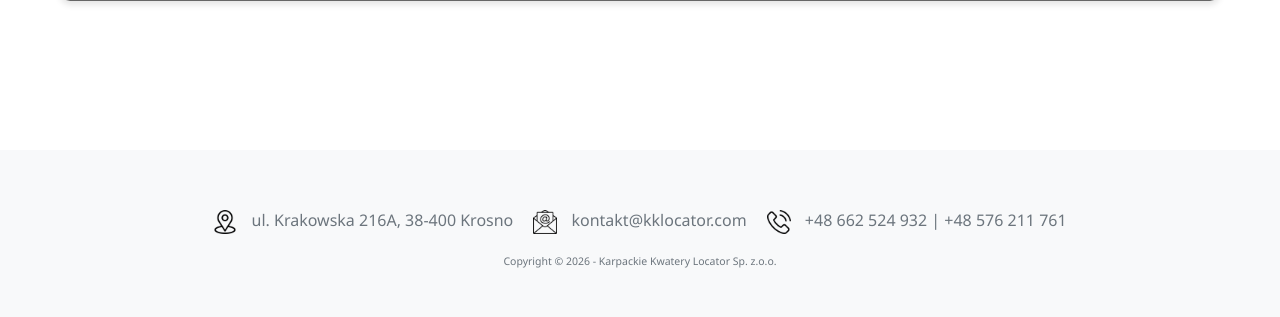
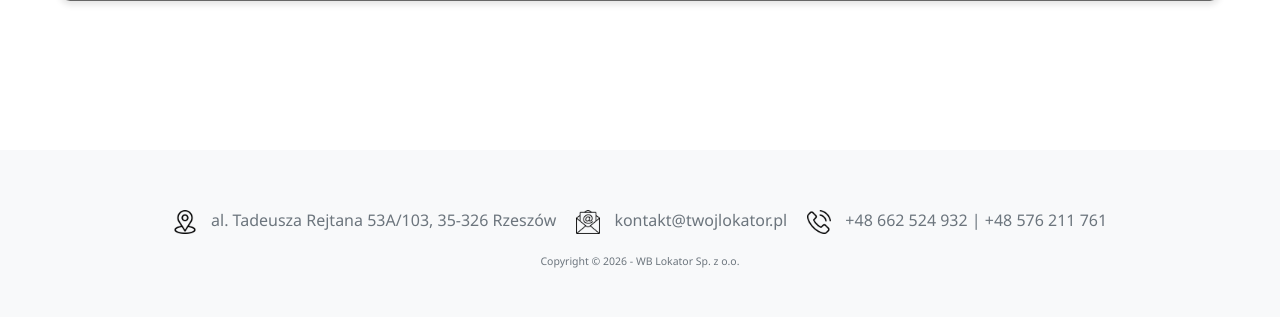
Before and after one commit to mykasero/Karpackie-Kwatery-Locator, a Django app: page /administracja/dodaj_lokal/ in a window 1280 px wide. Shown: the part 810-1127 px from the top of the page. Run offline with Django 5.2, Linux system fonts and the light colour scheme; the visitor is signed in with stand-in values (Sample User, id 1); data that the repository does not hold is empty; parts of the project's set-up code (start-up, migrations or seed data) failed here and were passed over; some libraries are stand-ins or nearby versions.

Commit message:
Update information in footer and contact view

```diff
--- a/templates/core/base.html
+++ b/templates/core/base.html
@@ -189,11 +189,11 @@
         <!-- Footer -->
         <footer class="bg-light py-5">
             <div class="footer-contact p_light_weight" style='color:#6c757d; font-family:"SEGOE UI";'>
-                <p style="margin: 10px 10px;"><img src='{% static "images/map_icon.png" %}' style="height:24px; margin-right:10px;"> ul. Krakowska 216A, 38-400 Krosno</p>
-                <p style="margin: 10px 10px;"><img src='{% static "images/email_icon.png" %}' style="height:24px; margin-right:10px;"> kontakt@kklocator.com</p>
+                <p style="margin: 10px 10px;"><img src='{% static "images/map_icon.png" %}' style="height:24px; margin-right:10px;"> al. Tadeusza Rejtana 53A/103, 35-326 Rzeszów</p>
+                <p style="margin: 10px 10px;"><img src='{% static "images/email_icon.png" %}' style="height:24px; margin-right:10px;"> kontakt@twojlokator.pl</p>
                 <p style="margin: 10px 10px;"><img src='{% static "images/phone_icon.png" %}' style="height:24px; margin-right:10px;"> +48 662 524 932 | +48 576 211 761</p>
             </div>
-            <div class= "container px-4 px-lg-5 p_light_weight"><div class="text-center text-muted" style='font-size:calc(0.875em * 0.75); font-family:"SEGOE UI";'>Copyright &copy; {{ current_year }} - Karpackie Kwatery Locator Sp. z.o.o.</div></div>
+            <div class= "container px-4 px-lg-5 p_light_weight"><div class="text-center text-muted" style='font-size:calc(0.875em * 0.75); font-family:"SEGOE UI";'>Copyright &copy; {{ current_year }} - WB Lokator Sp. z o.o.</div></div>
         </footer>
 
         <!-- Bootstrap core JS-->
```
